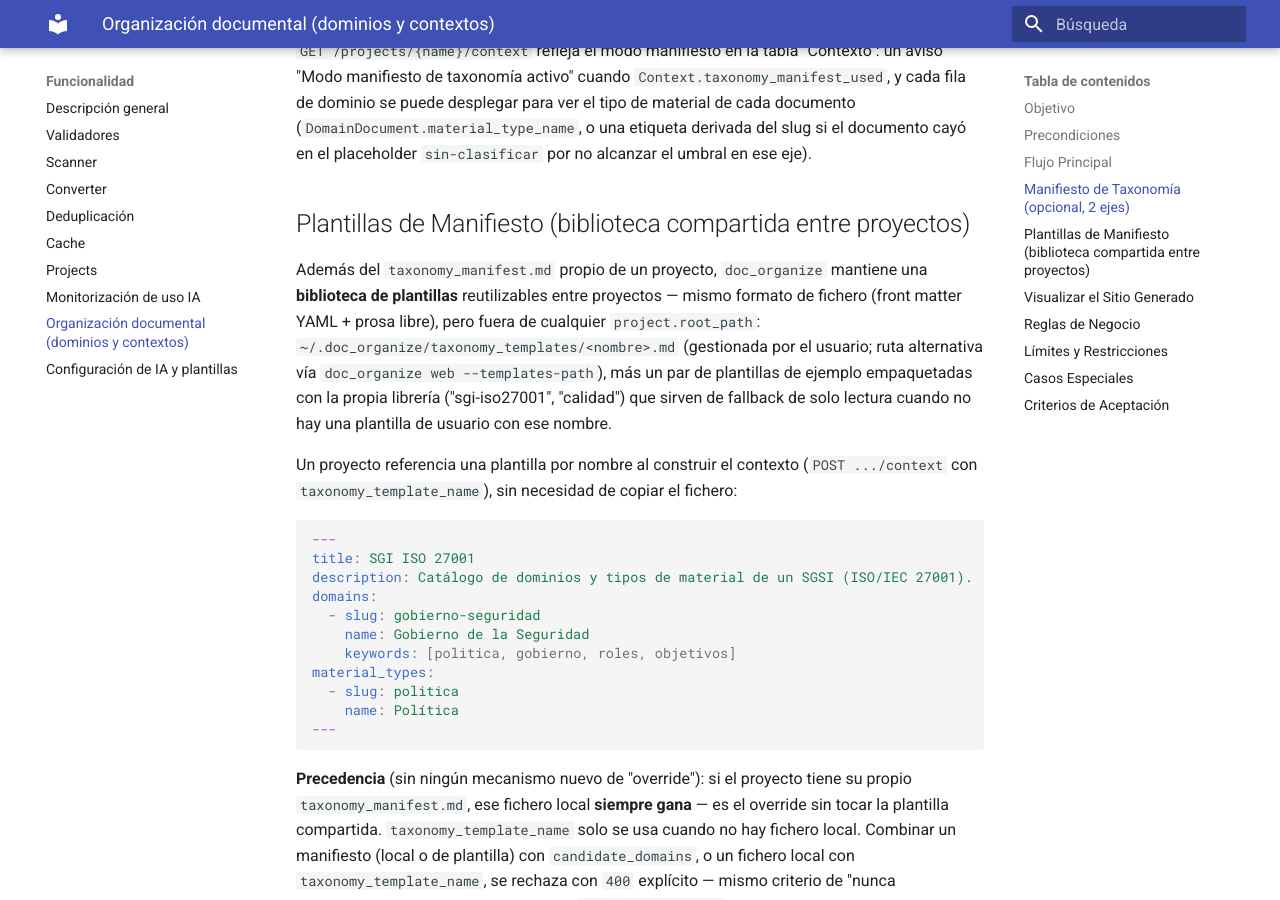
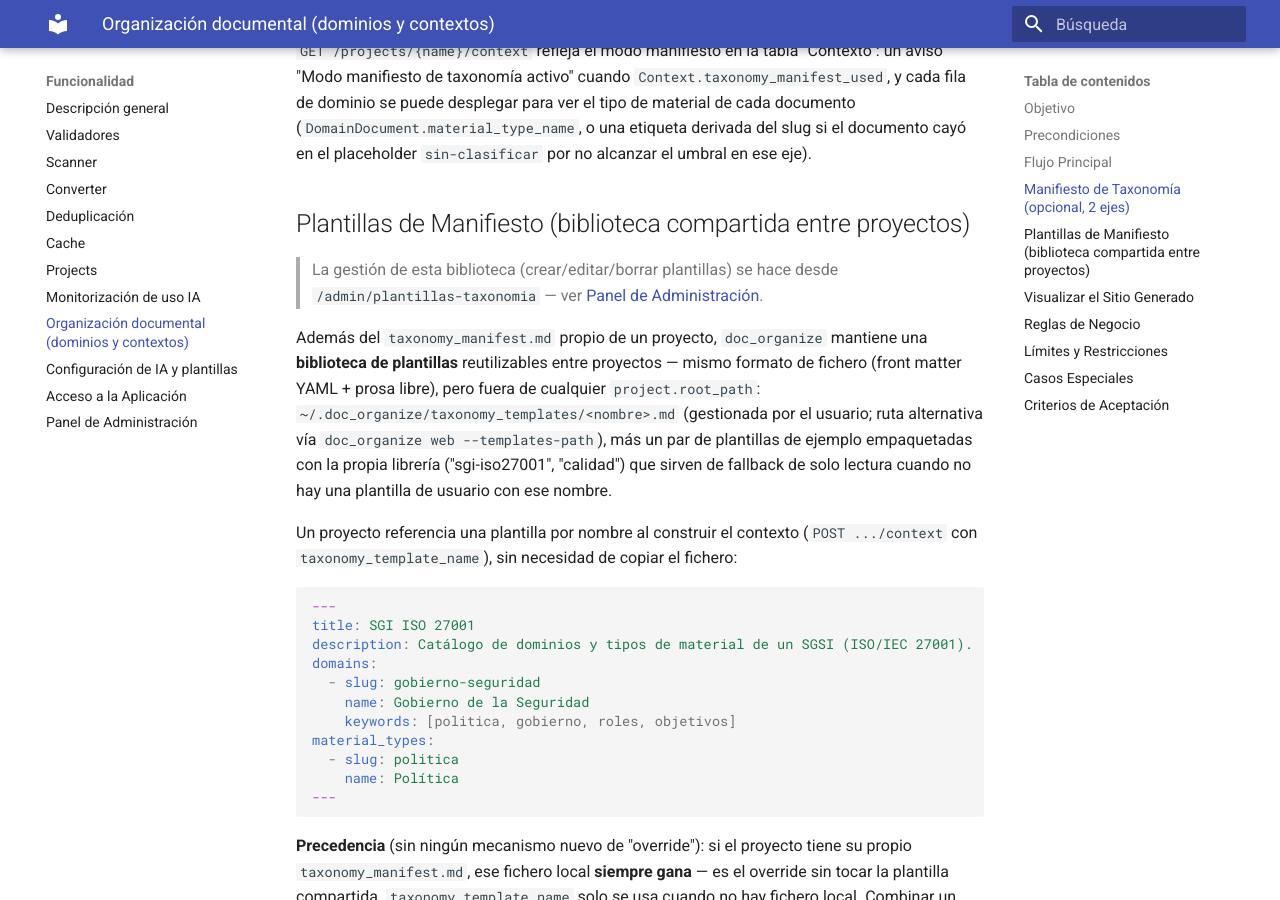
Before and after one commit to fmanza/doc_organize, an MkDocs documentation site: the page built from docs/functional/context.md, in a window 1280 px wide and 900 px high, scrolled down 2127 px. Built offline with MkDocs 1.6.1 and Material for MkDocs 9.7.7, drawn with Linux system fonts in a browser that asks for light colours.

Commit message:
docs: dar de alta admin.md y access.md en el nav de MkDocs
El release v0.9.0 dejo committeados docs/functional/admin.md y
access.md sin registrarlos en mkdocs.yml, quedando huerfanos del
sitio generado. Anade ambas entradas al nav y enlaces cruzados desde
ai_settings.md/context.md hacia el nuevo Panel de Administracion.

Co-Authored-By: Claude Sonnet 5 <noreply@anthropic.com>

```diff
--- a/docs/functional/context.md
+++ b/docs/functional/context.md
@@ -107,6 +107,9 @@ en el placeholder `sin-clasificar` por no alcanzar el umbral en ese eje).
 
 ## Plantillas de Manifiesto (biblioteca compartida entre proyectos)
 
+> La gestión de esta biblioteca (crear/editar/borrar plantillas) se hace desde
+> `/admin/plantillas-taxonomia` — ver [Panel de Administración](admin.md).
+
 Además del `taxonomy_manifest.md` propio de un proyecto, `doc_organize` mantiene una
 **biblioteca de plantillas** reutilizables entre proyectos — mismo formato de fichero
 (front matter YAML + prosa libre), pero fuera de cualquier `project.root_path`:
--- a/mkdocs.yml
+++ b/mkdocs.yml
@@ -30,6 +30,8 @@ nav:
       - Monitorización de uso IA: functional/ai_usage_monitoring.md
       - Organización documental (dominios y contextos): functional/context.md
       - Configuración de IA y plantillas: functional/ai_settings.md
+      - Acceso a la Aplicación: functional/access.md
+      - Panel de Administración: functional/admin.md
   - API:
       - Descripción general: api/index.md
       - Validadores: api/validators.md
```
Also changed, not shown: docs/functional/ai_settings.md (+3 -0 lines).
